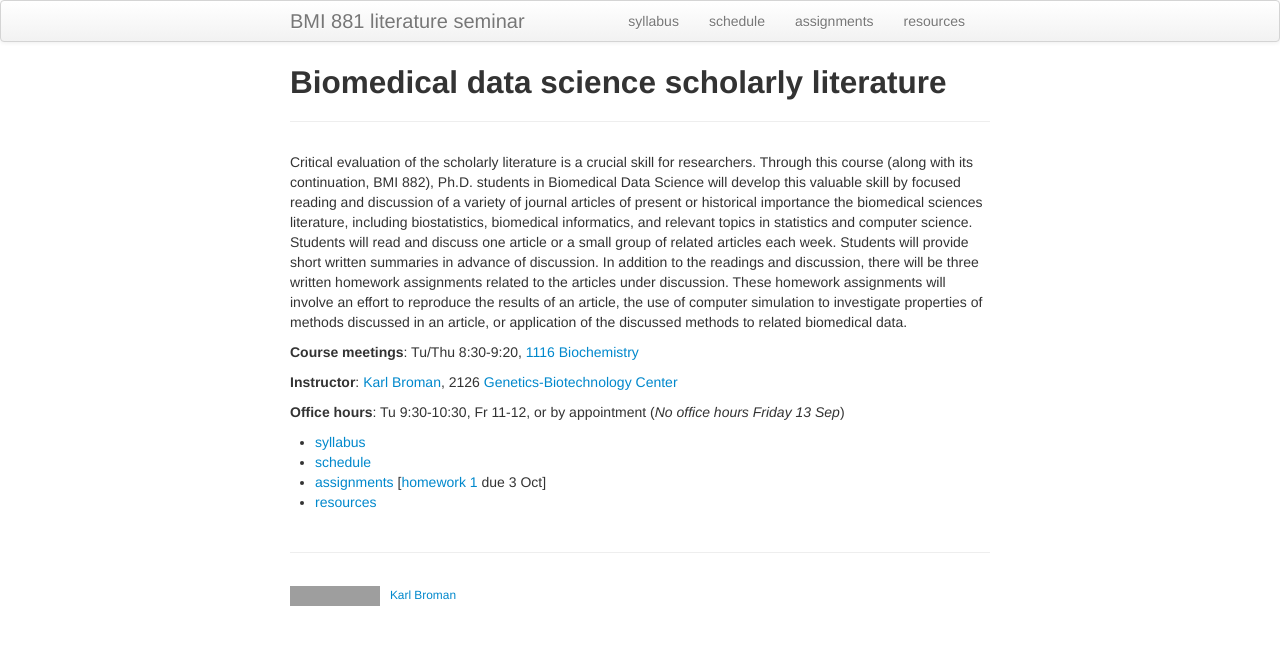
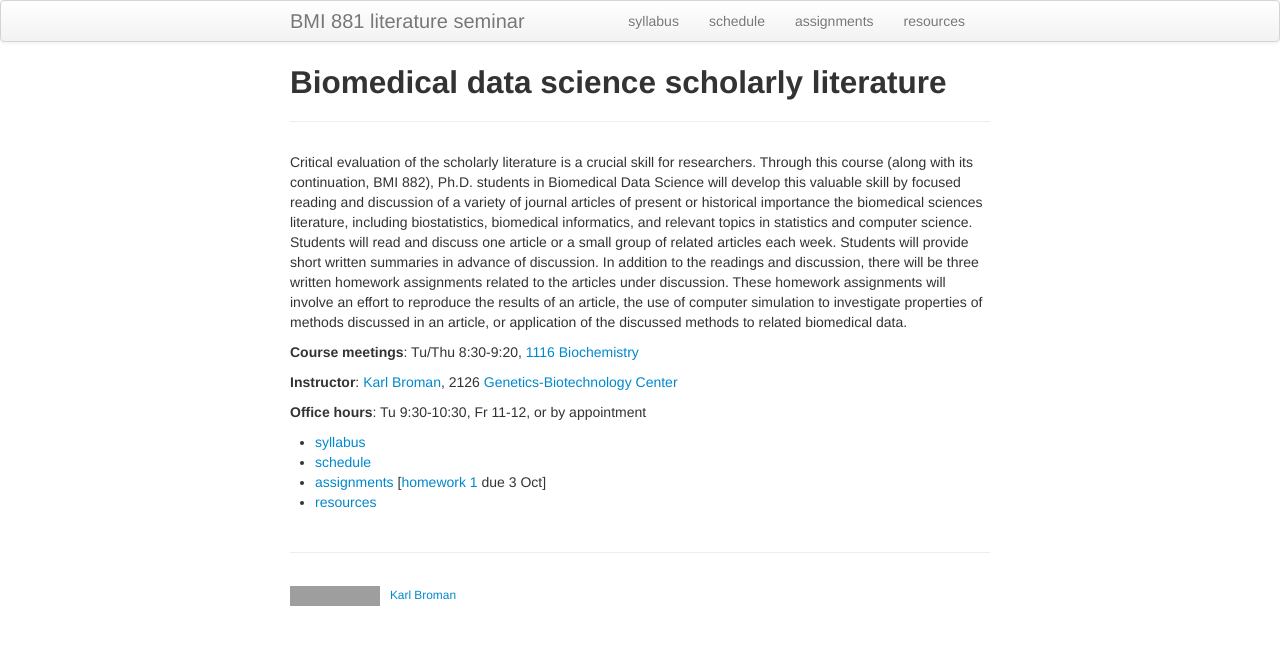
Before and after one commit to kbroman/BMI881_fall2022, a Jekyll site: the page built from index.md, in a window 1280 px wide. Shown: the top 645 px of the page. Built offline with Jekyll 4.4.1, drawn with Linux system fonts in a browser that asks for light colours; grey boxes are pictures that could not be loaded.

Commit message:
remove comment re no office hrs 13 Sept

```diff
--- a/index.md
+++ b/index.md
@@ -27,7 +27,6 @@ biomedical data.
 [Genetics-Biotechnology Center](https://map.wisc.edu/s/2tie3nen)
 
 **Office hours**: Tu 9:30-10:30, Fr 11-12, or by appointment
-(_No office hours Friday 13 Sep_)
 
 - [syllabus](syllabus.html)
 - [schedule](schedule.html)
```
